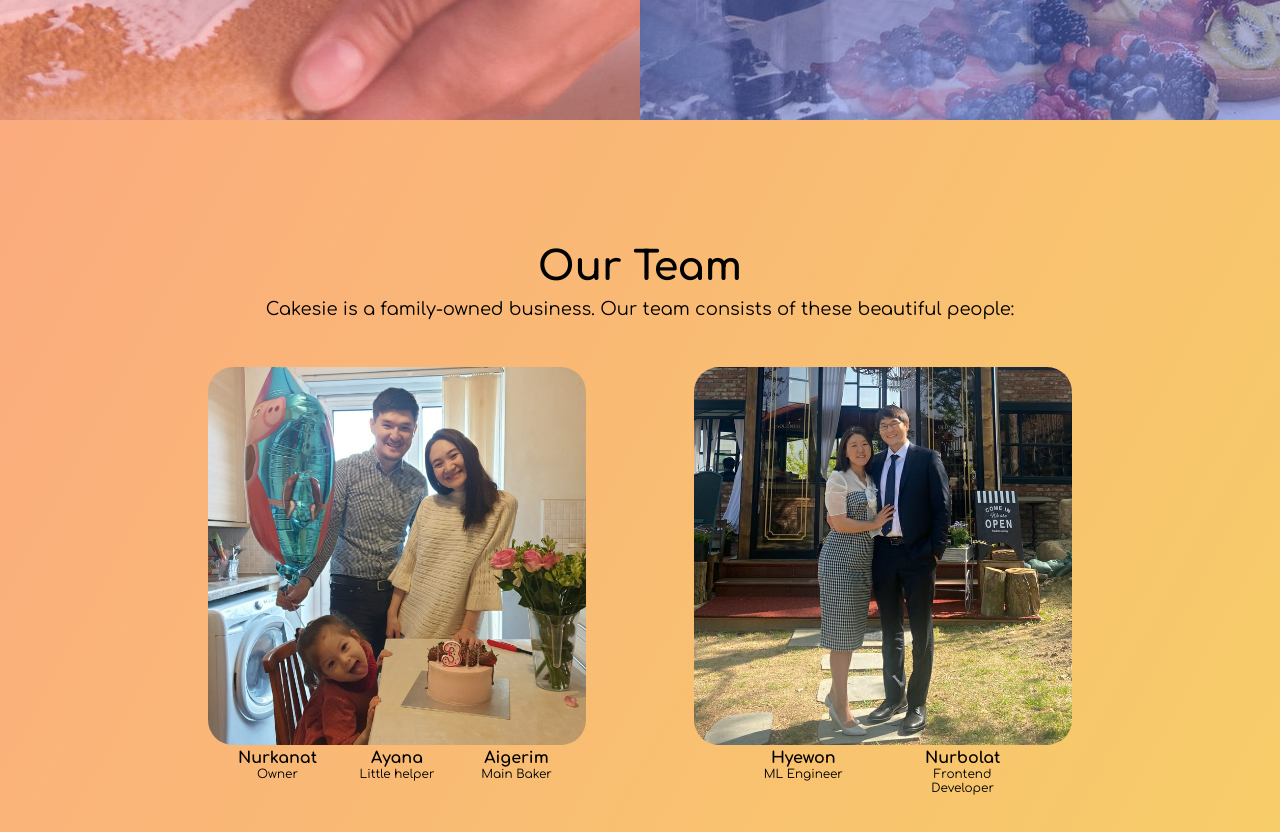
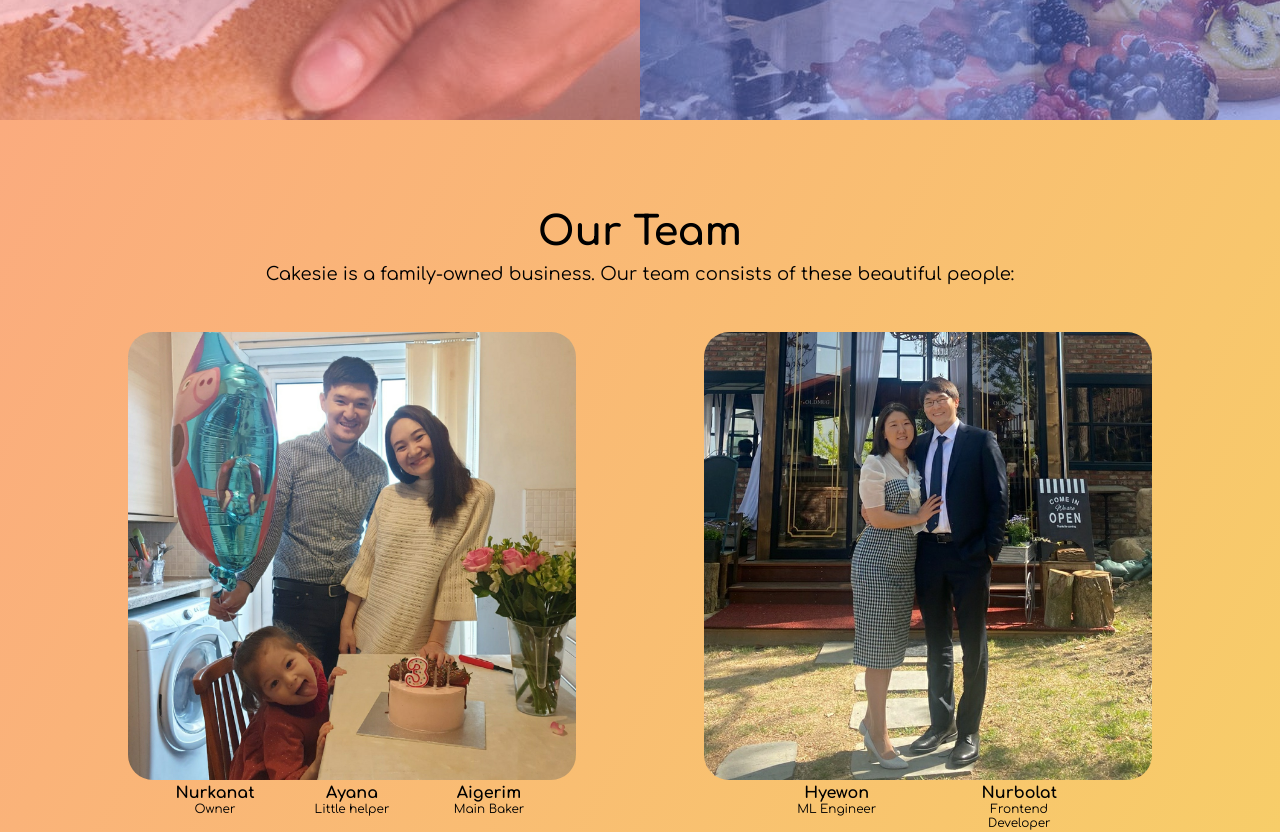
Before and after one commit to aimakov/cake_shop, a React (Create React App) app: page / in a window 1280 px wide. Shown: the part 2280-3112 px from the top of the page. Built offline with nearby package versions, Linux system fonts and the light colour scheme.

Commit message:
Changed Staff

```diff
--- a/src/Components/Staff/Staff.css
+++ b/src/Components/Staff/Staff.css
@@ -5,7 +5,7 @@
   text-align: center;
   width: 100vw;
   min-height: 100vh;
-    padding: 0 100px;
+  /* margin: 0 100px; */
   /* margin: 100px auto; */
   /* padding-bottom: 100px; */
   background: linear-gradient(118deg, #fbab7e 0%, #f7ce68 100%);
```
Lines whose indentation alone changed are shown as unchanged.
